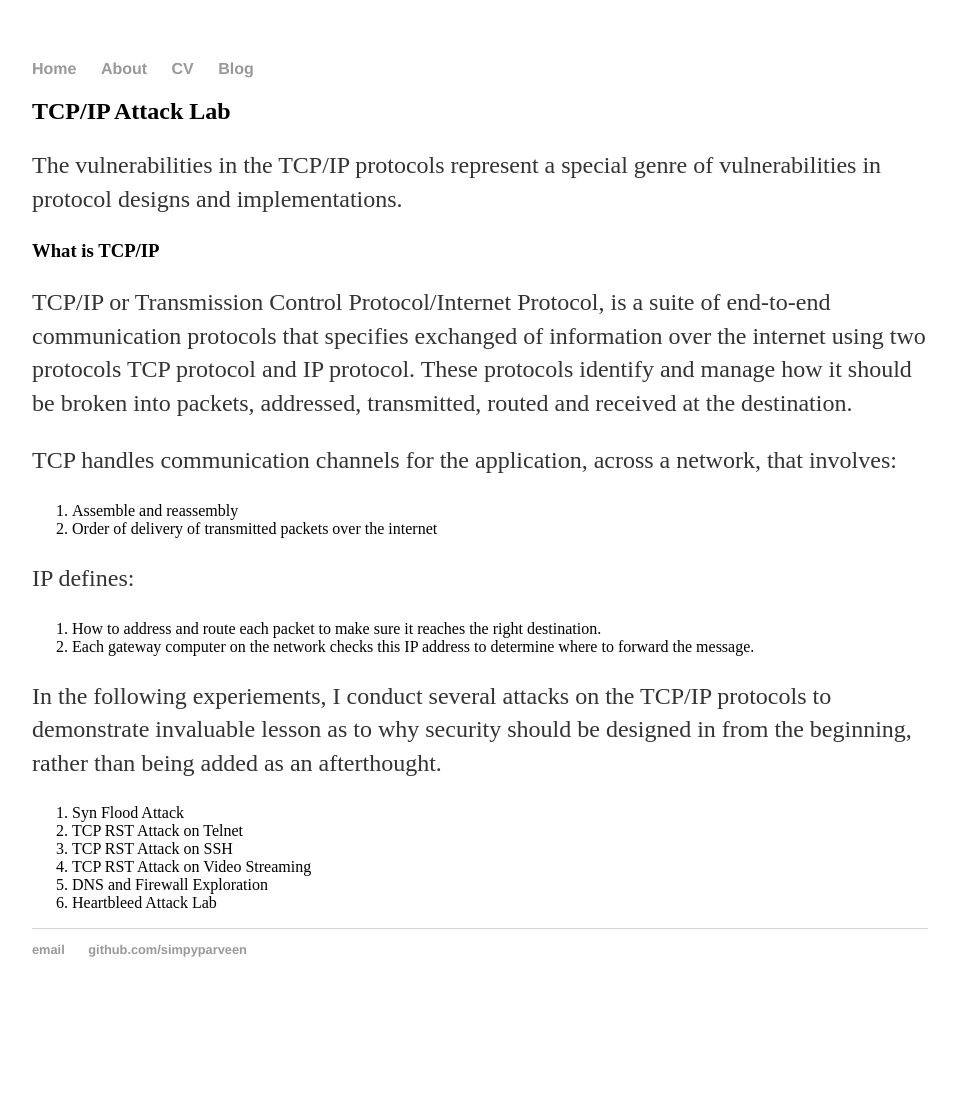
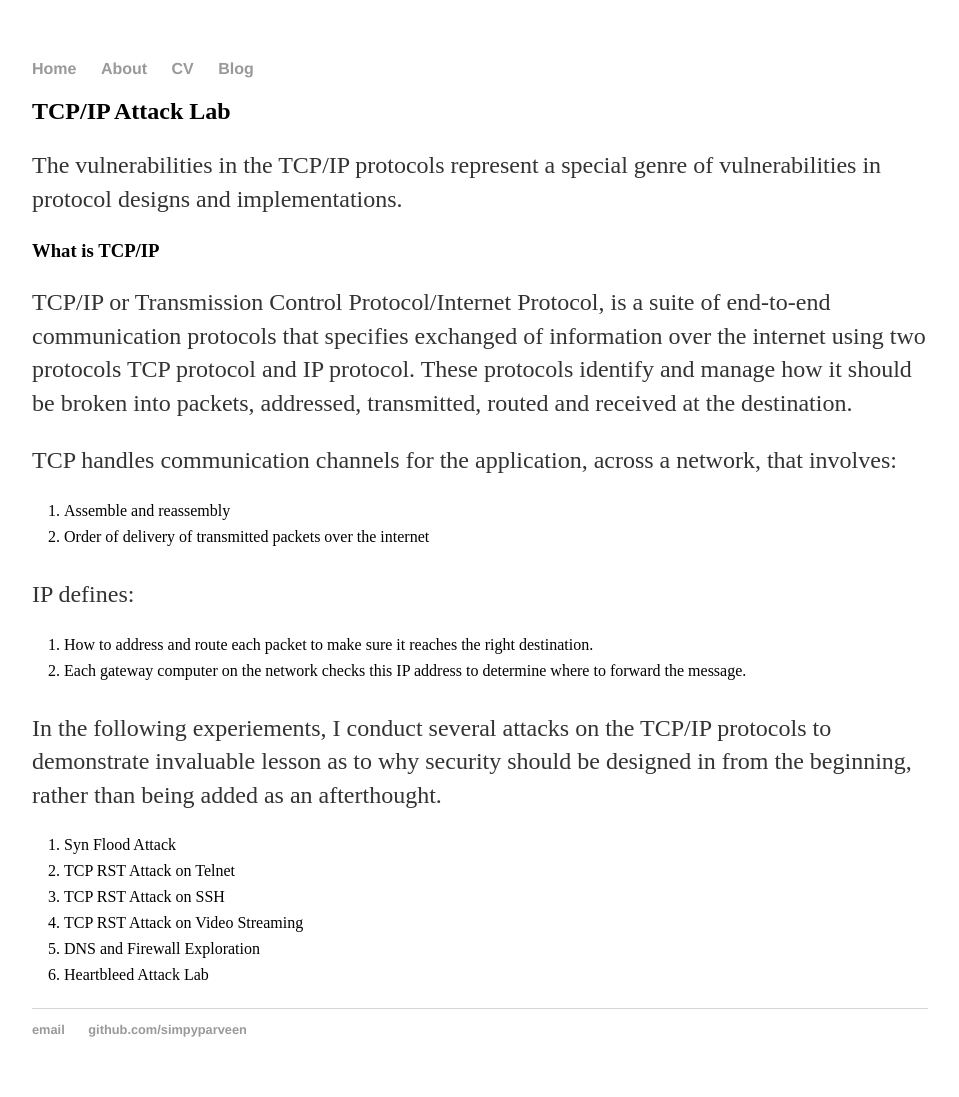
Before and after one commit to simpyparveen/simpyparveen.github.io, a Jekyll site: the page built from _posts/2021-03-14-Network Security.md, in a window 1280 px wide. Shown: the whole page, without its empty margins (160-1119 px from the left). Built offline with Jekyll 4.4.1, drawn with Linux system fonts in a browser that asks for light colours; our own code applies the rules of GitHub Pages for plain Markdown files; before the commit the page ends 1017 px from its top, so only the background shows below that.

Commit message:
Update main.css

```diff
--- a/css/main.css
+++ b/css/main.css
@@ -41,3 +41,27 @@ ul.posts {
 ul.posts li {
     list-style: none;
 }
+
+/* Lists */
+ul, ol {
+  margin: 1em 0;
+  padding: 0 0 0 2em;
+}
+
+ol li {
+  list-style-type: decimal;
+  padding-bottom: 0.50em;
+}
+
+ul li {
+  list-style-type: disc;
+  padding-bottom: 0.50em;
+}
+
+li p:last-child {
+  margin:0
+}
+
+dd {
+  margin: 0 0 0 2em;
+}
```
